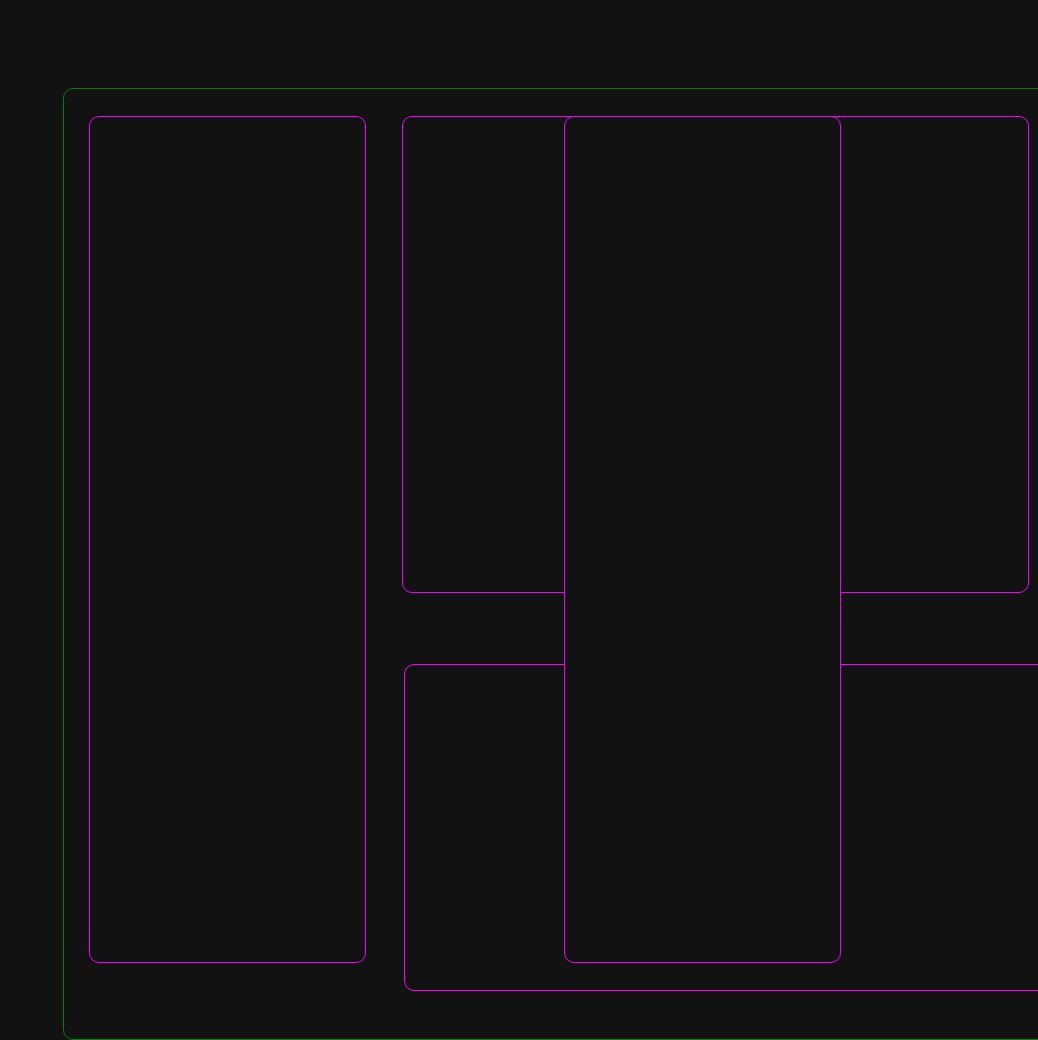
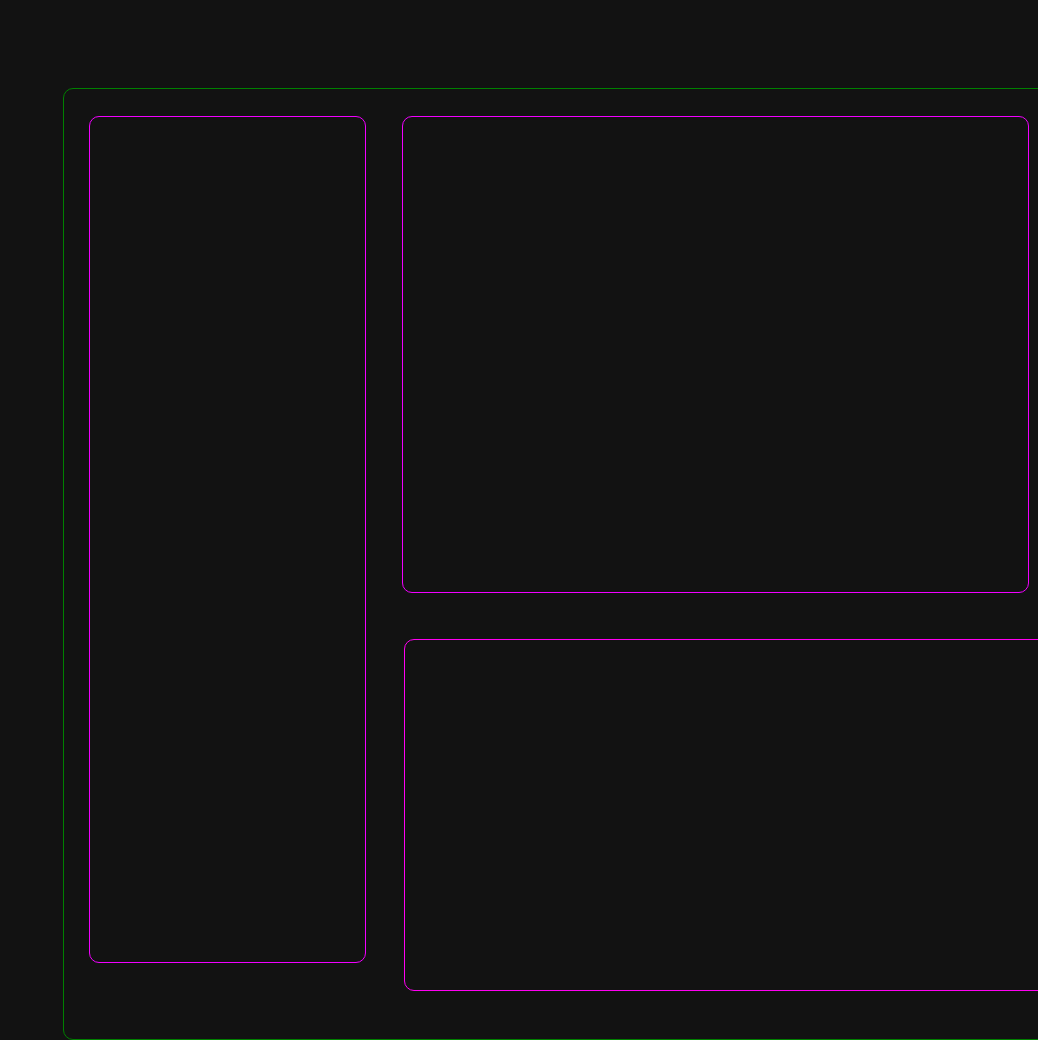
Before and after one commit to nslee333/dev-folder, a React (Create React App) app in the folder weather_app/client/: page / in a window 1280 px wide. Shown: the top 1040 px of the page, without its empty margins (242-1280 px from the left). Built offline with nearby package versions, Linux system fonts and the light colour scheme.

Commit message:
Css styling - wrap up commit.

```diff
--- a/weather_app/client/src/App.css
+++ b/weather_app/client/src/App.css
@@ -5,10 +5,10 @@
 .forecastDiv {
   position: absolute;
 
-  top: 575px;
+  top: 550px;
   left: 340px;
 
-  height: 325px;
+  height: 350px;
   width: 950px;
 
   border: 1px solid rgb(255, 0, 242);
@@ -64,11 +64,11 @@
 .hourForecast {
   position: absolute;
 
-  width: 275px;
-  height: 845px;
+  width: 300px;
+  height: 475px;
 
   top: 27.5px;
-  left: 500px;
+  left: 1000px;
 
 
 
```
